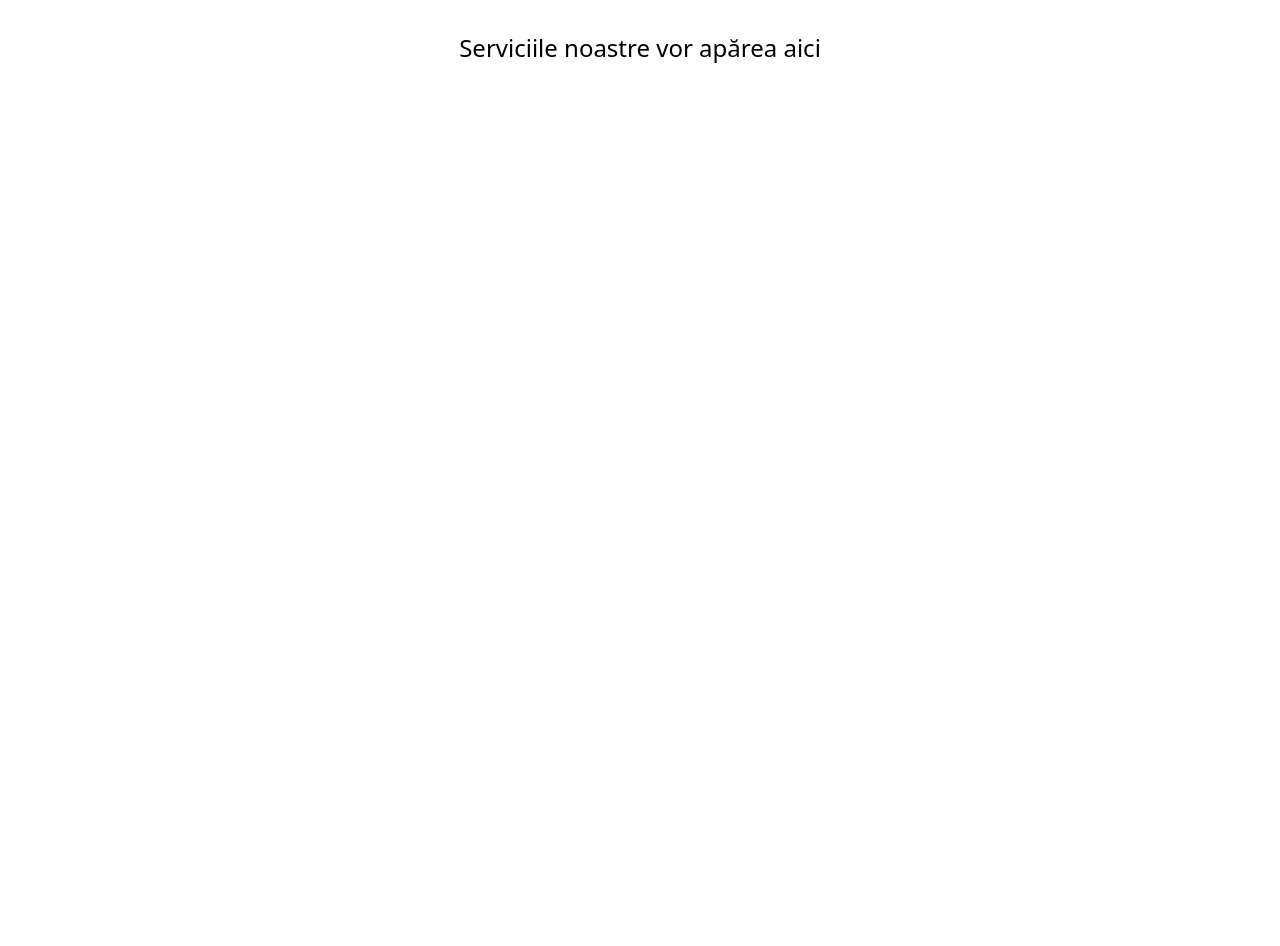
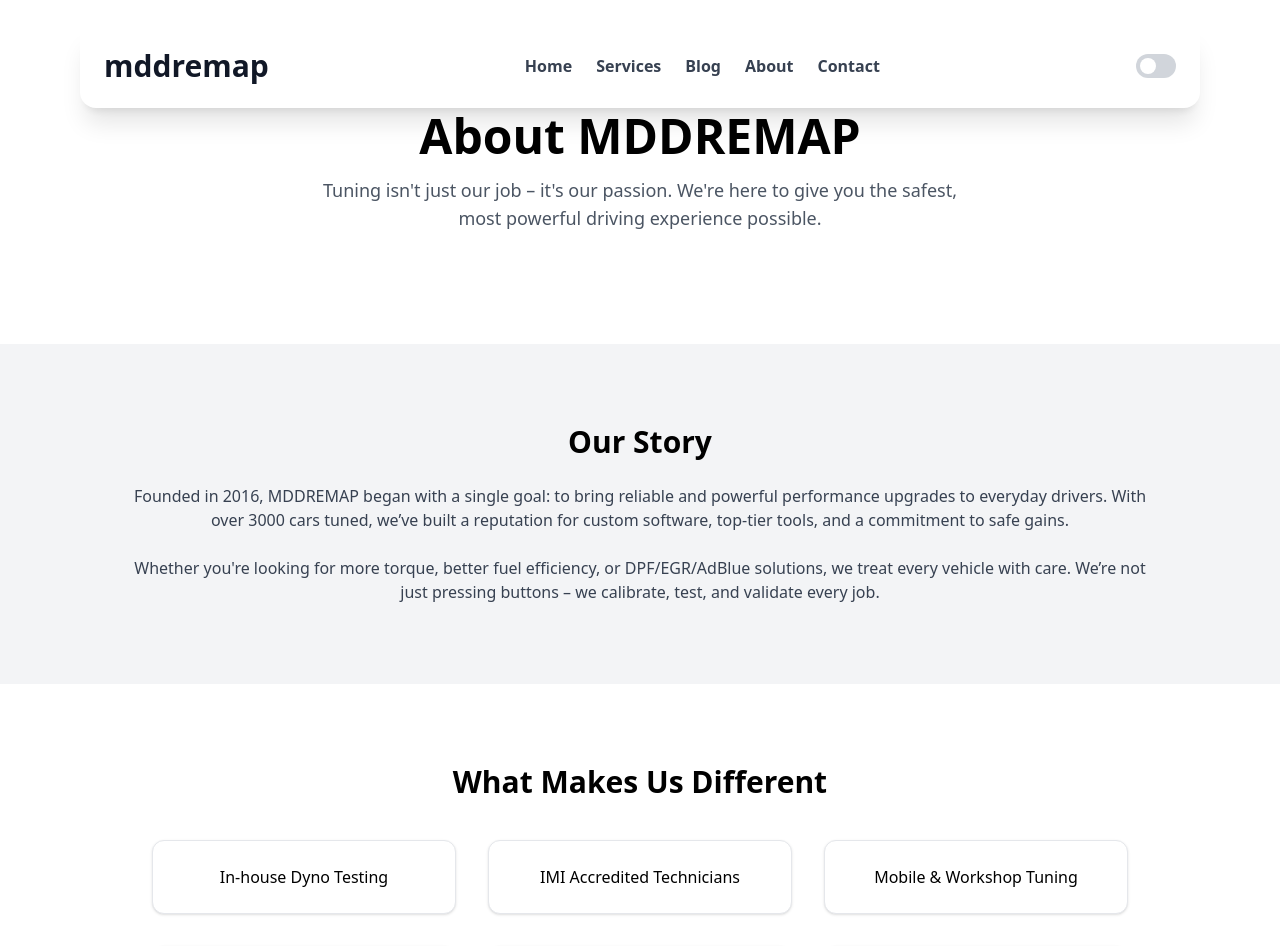
Before and after one commit to c3aus3scu/tuning-website, a React (Vite) app in the folder client/: page /about in a window 1280 px wide. Shown: the top 946 px of the page. Before the commit the page ends 800 px from the top, so only its background shows below. Built offline with nearby package versions, Linux system fonts and the light colour scheme.

Commit message:
Adaugata pagina About

```diff
--- a/client/src/components/Header.jsx
+++ b/client/src/components/Header.jsx
@@ -16,7 +16,7 @@
           <Link to="/" className="hover:text-black dark:hover:text-white transition">Home</Link>
           <Link to="/services" className="hover:text-black dark:hover:text-white transition">Services</Link>
           <Link to="#" className="hover:text-black dark:hover:text-white transition">Blog</Link>
-          <Link to="#" className="hover:text-black dark:hover:text-white transition">About</Link>
+          <Link to="/about" className="hover:text-black dark:hover:text-white transition">About</Link>
           <a href="/contact" className="hover:text-black dark:hover:text-white transition">Contact</a>
         </nav>
 
--- a/client/src/pages/About.jsx
+++ b/client/src/pages/About.jsx
@@ -1,4 +1,91 @@
-// About.jsx
+import React from "react";
+import { Link } from "react-router-dom";
+import Header from "../components/Header";
+import Footer from "../components/Footer";
+
 export default function About() {
-    return <div className="p-8 text-center text-2xl">Serviciile noastre vor apărea aici</div>;
-  }
+  return (
+    <div className="min-h-screen bg-white dark:bg-black text-black dark:text-white transition-colors duration-300">
+      <Header />
+
+      {/* Hero Section */}
+      <section className="text-center py-28 px-6 max-w-5xl mx-auto">
+        <h1 className="text-5xl font-bold mb-4">About MDDREMAP</h1>
+        <p className="text-gray-600 dark:text-gray-400 text-lg max-w-2xl mx-auto">
+          Tuning isn't just our job – it's our passion. We're here to give you the safest, most powerful driving experience possible.
+        </p>
+      </section>
+
+      {/* Our Story */}
+      <section className="bg-gray-100 dark:bg-gray-900 py-20 px-6">
+        <div className="max-w-5xl mx-auto text-center space-y-6">
+          <h2 className="text-3xl font-bold">Our Story</h2>
+          <p className="text-gray-700 dark:text-gray-300 text-md">
+            Founded in 2016, MDDREMAP began with a single goal: to bring reliable and powerful performance upgrades to everyday drivers.
+            With over 3000 cars tuned, we’ve built a reputation for custom software, top-tier tools, and a commitment to safe gains.
+          </p>
+          <p className="text-gray-700 dark:text-gray-300 text-md">
+            Whether you're looking for more torque, better fuel efficiency, or DPF/EGR/AdBlue solutions, we treat every vehicle with care.
+            We’re not just pressing buttons – we calibrate, test, and validate every job.
+          </p>
+        </div>
+      </section>
+
+      {/* Why We're Different */}
+      <section className="py-20 px-6 max-w-5xl mx-auto text-center space-y-10">
+        <h2 className="text-3xl font-bold">What Makes Us Different</h2>
+        <div className="grid grid-cols-1 sm:grid-cols-2 lg:grid-cols-3 gap-8">
+          {[
+            "In-house Dyno Testing",
+            "IMI Accredited Technicians",
+            "Mobile & Workshop Tuning",
+            "Genuine Tuning Tools",
+            "Tailored Remap Files",
+            "Over 8 Years Experience"
+          ].map((item, idx) => (
+            <div key={idx} className="bg-white dark:bg-gray-800 border border-gray-200 dark:border-gray-700 rounded-xl p-6 shadow text-md font-medium">
+              {item}
+            </div>
+          ))}
+        </div>
+      </section>
+
+      {/* Client Showcase Placeholder */}
+      <section className="bg-gray-100 dark:bg-gray-900 py-20 px-6 text-center">
+        <h2 className="text-3xl font-bold mb-4">Client Jobs & Showcase</h2>
+        <p className="text-gray-600 dark:text-gray-400 mb-8 max-w-2xl mx-auto">
+          Here's where we’ll feature some of the transformations we’ve completed – remaps, deletes, diagnostics and full builds.
+        </p>
+        <div className="border-2 border-dashed border-gray-400 dark:border-gray-600 py-16 rounded-xl text-gray-500">
+          Image gallery coming soon...
+        </div>
+      </section>
+
+      {/* Blog Highlights Placeholder */}
+      <section className="py-20 px-6 max-w-5xl mx-auto text-center">
+        <h2 className="text-3xl font-bold mb-4">From the Blog</h2>
+        <p className="text-gray-600 dark:text-gray-400 mb-8">
+          We’ll post updates, tuning tips, and behind-the-scenes insights here.
+        </p>
+        <div className="border-2 border-dashed border-gray-400 dark:border-gray-600 py-16 rounded-xl text-gray-500">
+          Blog content coming soon...
+        </div>
+      </section>
+
+      {/* CTA Section */}
+      <section className="text-center py-16">
+        <h2 className="text-2xl font-semibold mb-4">Ready to tune your car?</h2>
+        <div className="flex justify-center gap-4">
+          <Link to="/" className="px-6 py-3 rounded-lg bg-black text-white dark:bg-white dark:text-black hover:opacity-90 transition">
+            Check Reg
+          </Link>
+          <Link to="/quote" className="px-6 py-3 rounded-lg border border-black dark:border-white text-black dark:text-white hover:bg-black hover:text-white dark:hover:bg-white dark:hover:text-black transition">
+            Get a Quote
+          </Link>
+        </div>
+      </section>
+
+      <Footer />
+    </div>
+  );
+}
```
